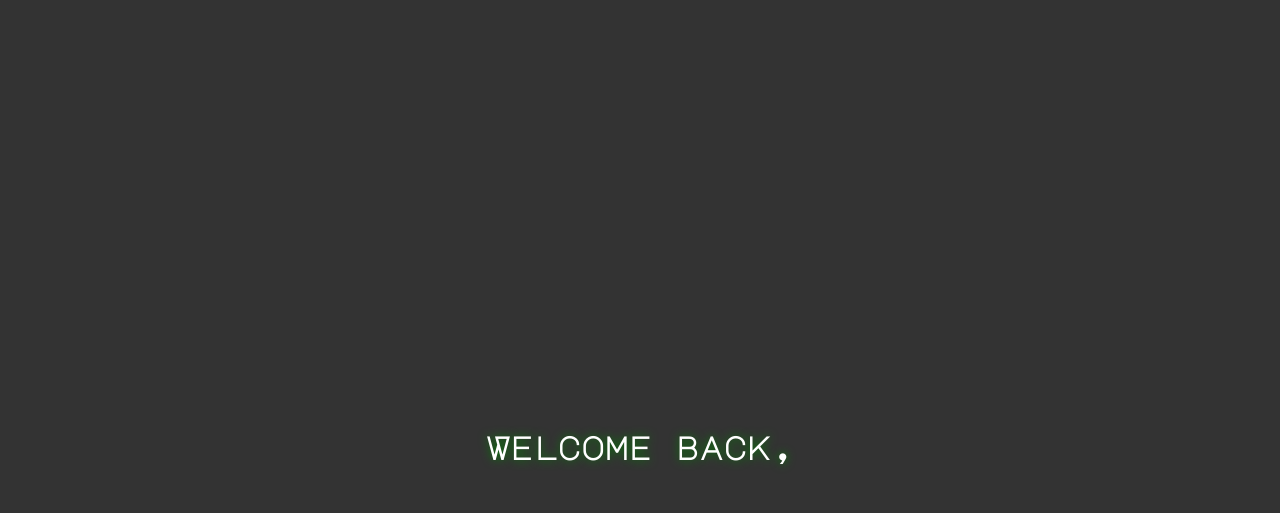
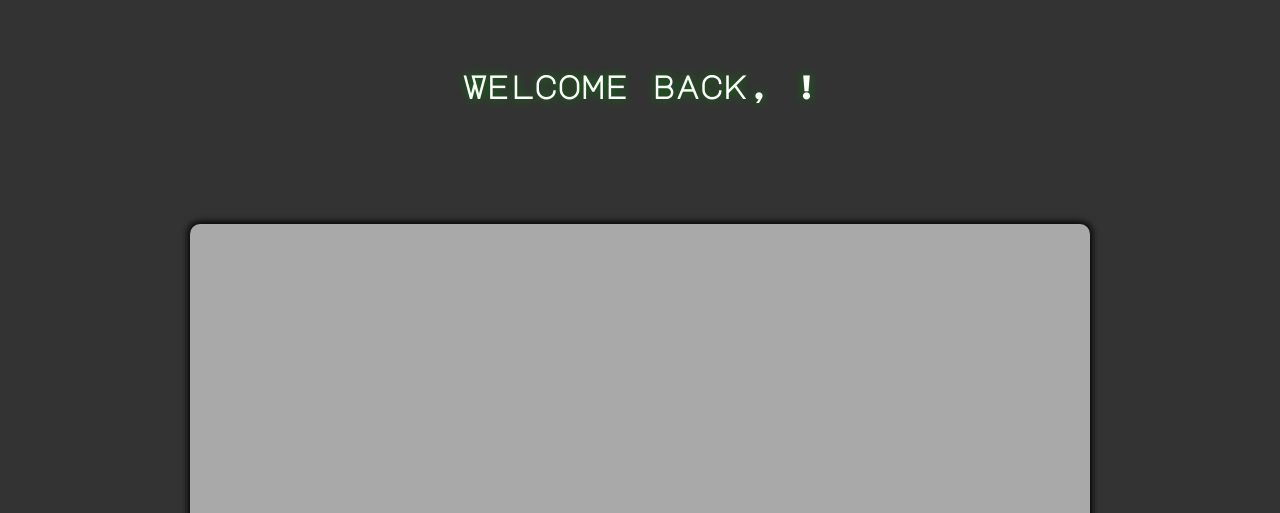
Before and after one commit to gkupdx/React-Playerbase, a React (Create React App) app: page /profile/1 in a window 1280 px wide. Shown: the part 128-641 px from the top of the page. Built offline with nearby package versions, Linux system fonts and the light colour scheme.

Commit message:
Import & render Card component

```diff
--- a/src/pages/Profile.tsx
+++ b/src/pages/Profile.tsx
@@ -1,5 +1,6 @@
 //// Profile.tsx - profile page
 import { FC } from 'react';
+import Card from '../components/Card';
 import '../stylesheets/profile.css';
 
 interface ProfileProps {
@@ -15,7 +16,11 @@ interface ProfileProps {
 const Profile: FC<ProfileProps> = ({ player }) => {
     return (
         <div className='profile'>
-            <h1>Welcome back, {player.username}</h1>
+            <h1>Welcome back, {player.username}!</h1>
+
+            <div className='cardsContainer'>
+                <Card name={"Card #1"}/>
+            </div>
         </div>
     )
 }
```
